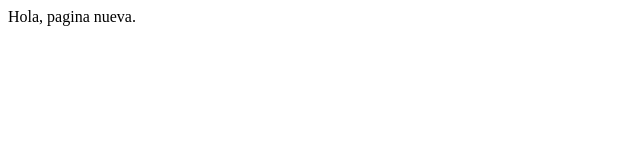
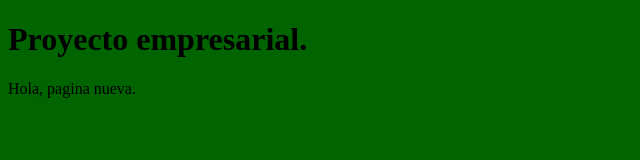
Before and after one commit to armandlcz/CursoGit, a plain HTML site: page index.html in a window 1280 px wide. Shown: the whole page, without its empty margins (0-640 px from the left). Drawn offline with Linux system fonts and the light colour scheme.

Commit message:
parrafo y color de fondo

```diff
--- /dev/null
+++ b/css/estilos.css
@@ -0,0 +1,3 @@
+body{
+    background-color: darkgreen;
+}
--- a/index.html
+++ b/index.html
@@ -5,8 +5,10 @@
     <meta http-equiv="X-UA-Compatible" content="IE=edge">
     <meta name="viewport" content="width=device-width, initial-scale=1.0">
     <title>Inicio</title>
+    <link rel="stylesheet" href="css/estilos.css" rel="stylesheet" type="text/css">
 </head>
 <body>
+    <h1>Proyecto empresarial.</h1>
     Hola, pagina nueva.
 </body>
 </html>
```
Also changed, not shown: js/javascript.js (added).
